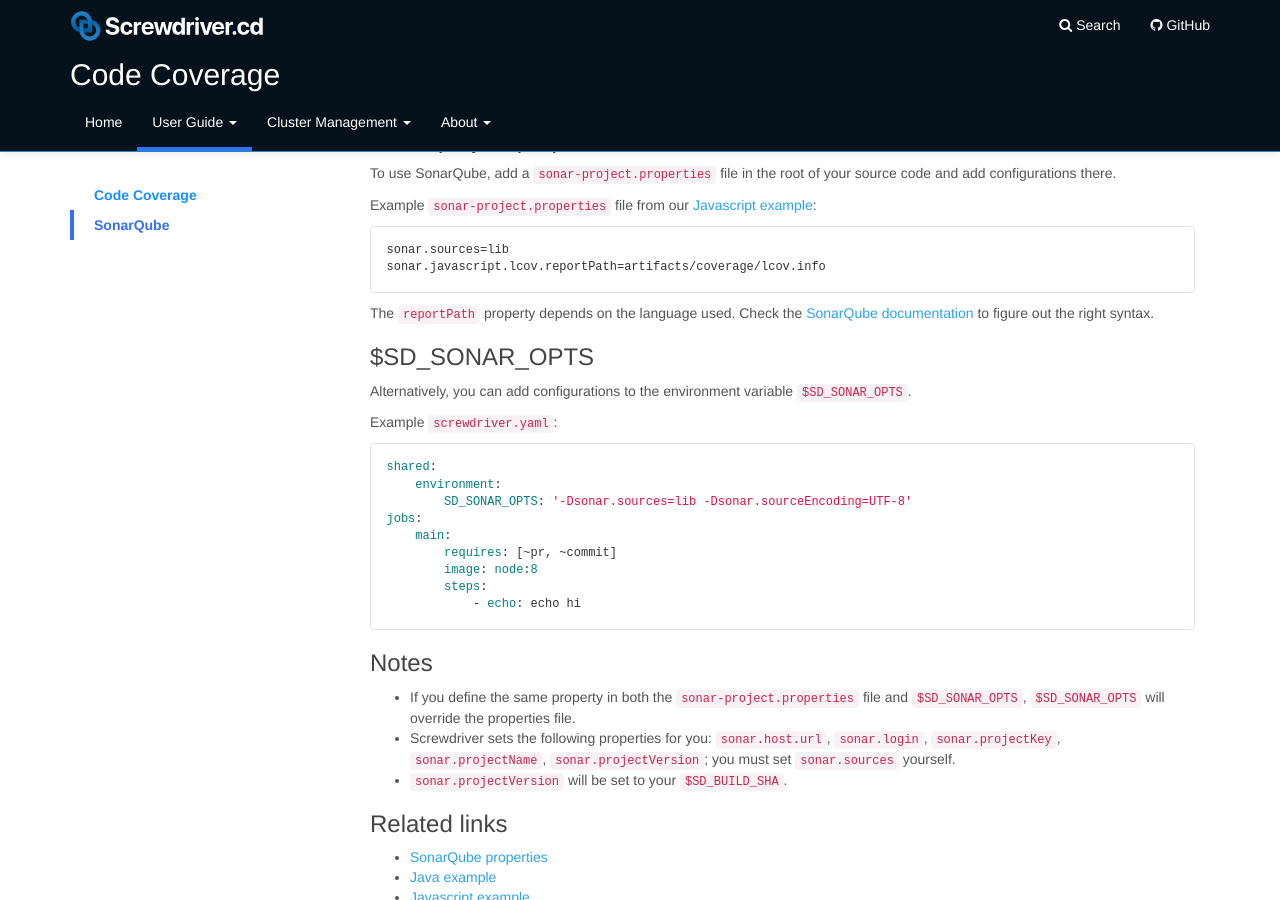
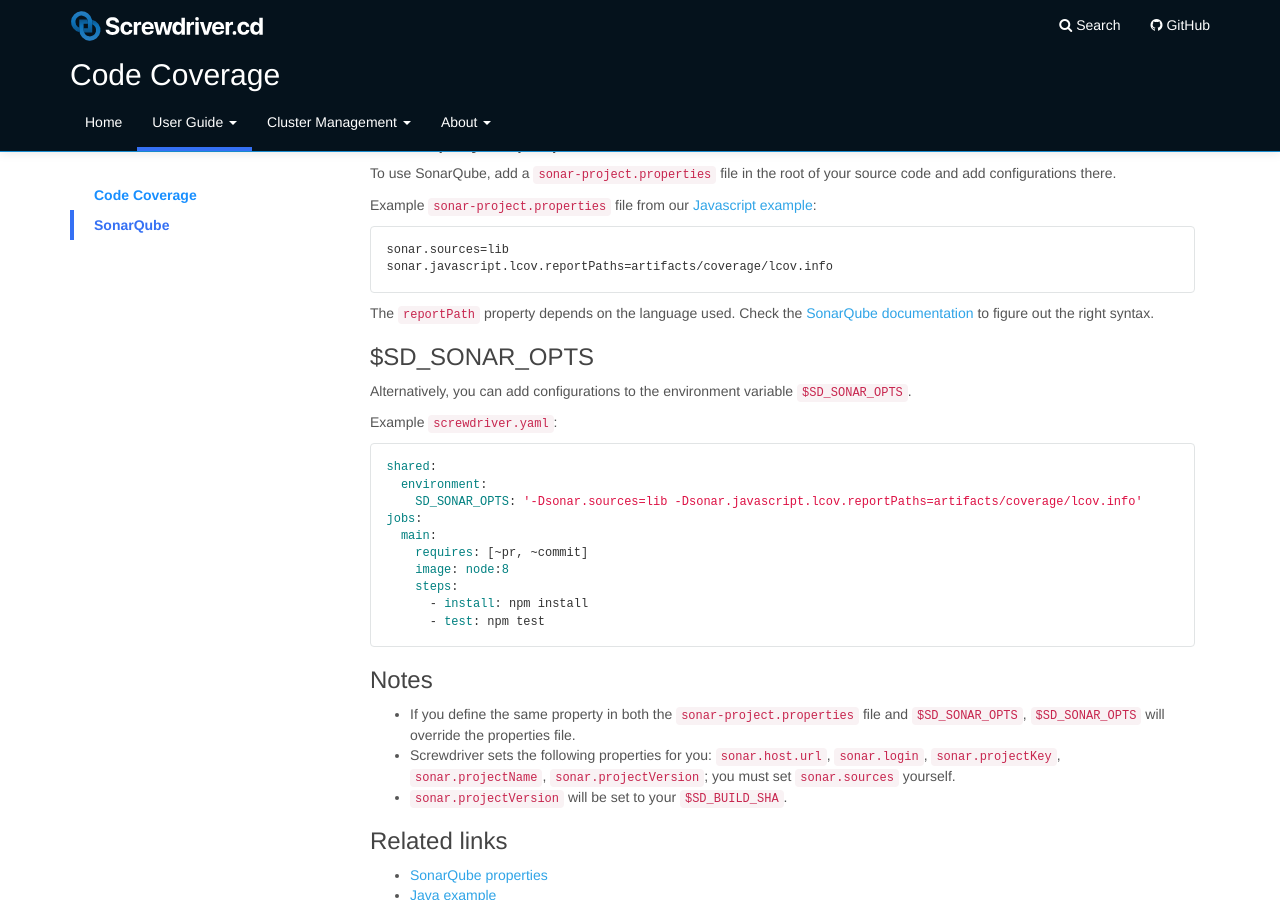
Before and after one commit to screwdriver-cd/guide, a Jekyll site: the page built from docs/user-guide/configuration/code-coverage.md, in a window 1280 px wide and 900 px high, scrolled down 793 px. Built offline with Jekyll 4.4.1, drawn with Linux system fonts in a browser that asks for light colours.

Commit message:
update examples of coverage configurations (#228)

````diff
--- a/docs/user-guide/configuration/code-coverage.md
+++ b/docs/user-guide/configuration/code-coverage.md
@@ -28,7 +28,7 @@ To use SonarQube, add a `sonar-project.properties` file in the root of your sour
 Example `sonar-project.properties` file from our [Javascript example](https://github.com/screwdriver-cd-test/sonar-coverage-example-javascript):
 ```
 sonar.sources=lib
-sonar.javascript.lcov.reportPath=artifacts/coverage/lcov.info
+sonar.javascript.lcov.reportPaths=artifacts/coverage/lcov.info
 ```
 
 The `reportPath` property depends on the language used. Check the [SonarQube documentation](https://docs.sonarqube.org/display/PLUG) to figure out the right syntax.
@@ -41,14 +41,15 @@ Example `screwdriver.yaml`:
 
 ```yaml
 shared:
-    environment:
-        SD_SONAR_OPTS: '-Dsonar.sources=lib -Dsonar.sourceEncoding=UTF-8'
+  environment:
+    SD_SONAR_OPTS: '-Dsonar.sources=lib -Dsonar.javascript.lcov.reportPaths=artifacts/coverage/lcov.info'
 jobs:
-    main:
-        requires: [~pr, ~commit]
-        image: node:8
-        steps:
-            - echo: echo hi
+  main:
+    requires: [~pr, ~commit]
+    image: node:8
+    steps:
+      - install: npm install
+      - test: npm test
 ```
 
 ### Notes
````
